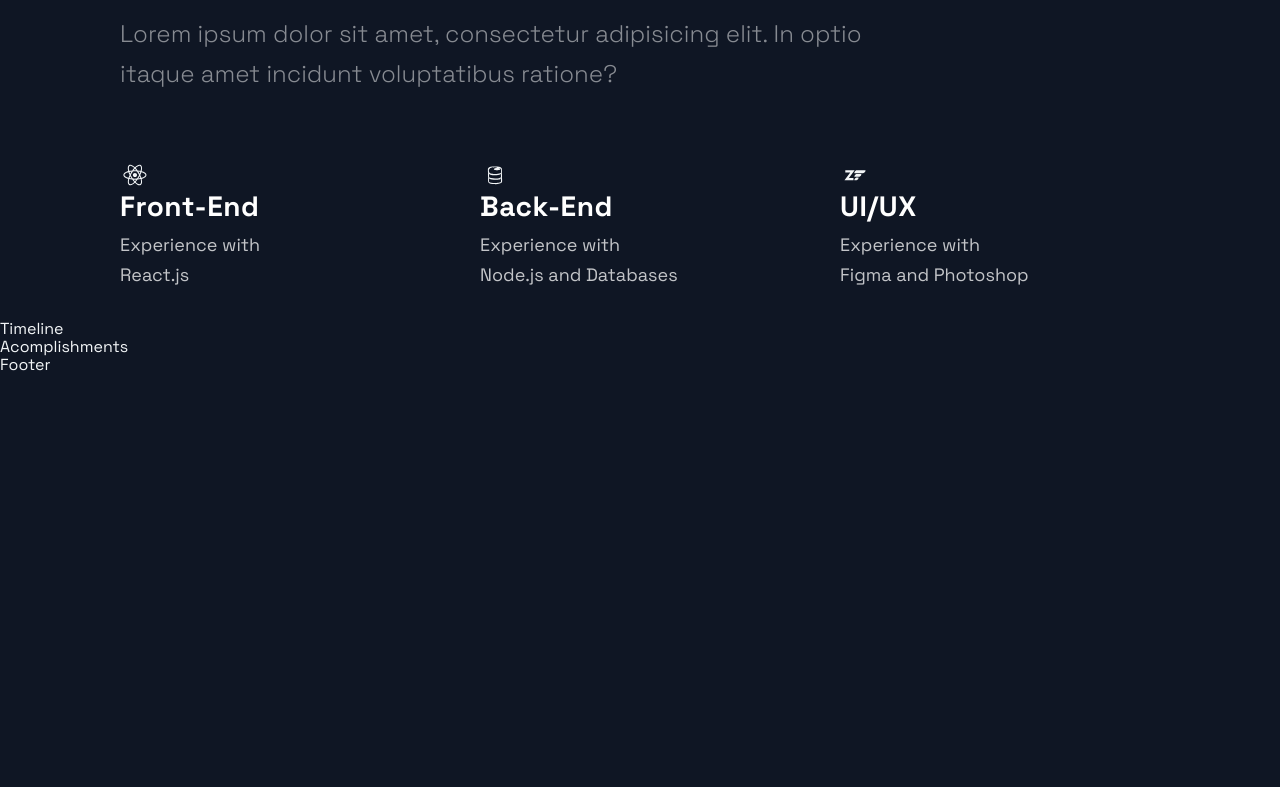
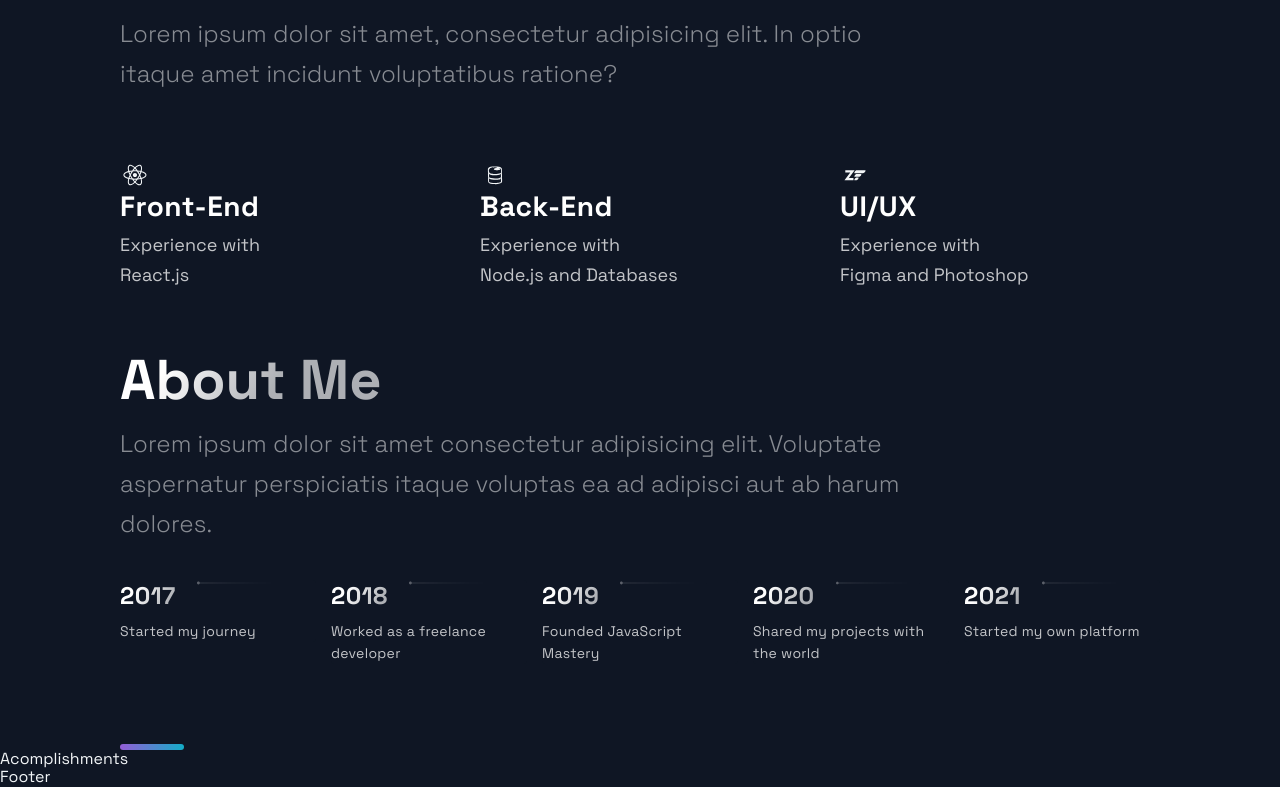
Before and after one commit to smirnovsky/Portfolio, a Next.js app: page / in a window 1280 px wide. Shown: the part 2349-3136 px from the top of the page. Before the commit the page ends 2724 px from the top, so only its background shows below. Built offline with nearby package versions, Linux system fonts and the light colour scheme.

Commit message:
finish Timline section

```diff
--- a/src/components/TimeLine/TimeLine.js
+++ b/src/components/TimeLine/TimeLine.js
@@ -7,45 +7,111 @@ import { TimeLineData } from '../../constants/constants';
 const TOTAL_CAROUSEL_COUNT = TimeLineData.length;
 
 const Timeline = () => {
-  // const [activeItem, setActiveItem] = useState(0);
-  // const carouselRef = useRef();
+  const [activeItem, setActiveItem] = useState(0);
+  const carouselRef = useRef();
 
-  // const scroll = (node, left) => {
-  //   return node.scrollTo({ left, behavior: 'smooth' });
-  // }
+  const scroll = (node, left) => {
+    return node.scrollTo({ left, behavior: 'smooth' });
+  }
 
-  // const handleClick = (e, i) => {
-  //   e.preventDefault();
+  const handleClick = (e, i) => {
+    e.preventDefault();
 
-  //   if (carouselRef.current) {
-  //     const scrollLeft = Math.floor(carouselRef.current.scrollWidth * 0.7 * (i / TimeLineData.length));
+    if (carouselRef.current) {
+      const scrollLeft = Math.floor(carouselRef.current.scrollWidth * 0.7 * (i / TimeLineData.length));
 
-  //     scroll(carouselRef.current, scrollLeft);
-  //   }
-  // }
+      scroll(carouselRef.current, scrollLeft);
+    }
+  }
 
-  // const handleScroll = () => {
-  //   if (carouselRef.current) {
-  //     const index = Math.round((carouselRef.current.scrollLeft / (carouselRef.current.scrollWidth * 0.7)) * TimeLineData.length);
+  const handleScroll = () => {
+    if (carouselRef.current) {
+      const index = Math.round((carouselRef.current.scrollLeft / (carouselRef.current.scrollWidth * 0.7)) * TimeLineData.length);
 
-  //     setActiveItem(index);
-  //   }
-  // }
+      setActiveItem(index);
+    }
+  }
 
-  // // snap back to beginning of scroll when window is resized
-  // // avoids a bug where content is covered up if coming from smaller screen
-  // useEffect(() => {
-  //   const handleResize = () => {
-  //     scroll(carouselRef.current, 0);
-  //   }
+  useEffect(() => {
+    const handleResize = () => {
+      scroll(carouselRef.current, 0);
+    }
 
-  //   window.addEventListener('resize', handleResize);
-  // }, []);
+    window.addEventListener('resize', handleResize);
+  }, []);
 
   return (
-    <div>
-      Timeline
-    </div>
+    <Section id='about'>
+      <SectionTitle>About Me</SectionTitle>
+      <SectionText>
+        Lorem ipsum dolor sit amet consectetur adipisicing elit. Voluptate aspernatur perspiciatis itaque voluptas ea ad adipisci aut ab harum dolores.
+      </SectionText>
+      <CarouselContainer ref={carouselRef} onScroll={handleScroll} >
+        <>
+          {TimeLineData.map((item, index) => (
+            <CarouselMobileScrollNode key={index} final={index === TOTAL_CAROUSEL_COUNT - 1}>
+              <CarouselItem
+                index={index}
+                id={`carousel__item-${index}`}
+                active={activeItem}
+                onClick={(e) => handleClick(e, index)}
+              >
+                <CarouselItemTitle>
+                  {item.year}
+                  <CarouselItemImg
+                    width="208"
+                    height="6"
+                    viewBox="0 0 208 6"
+                    fill="none"
+                    xmlns="http://www.w3.org/2000/svg">
+                    <path
+                      fill-rule="evenodd"
+                      clip-rule="evenodd"
+                      d="M2.5 5.5C3.88071 5.5 5 4.38071 5 3V3.5L208 3.50002V2.50002L5 2.5V3C5 1.61929 3.88071 0.5 2.5 0.5C1.11929 0.5 0 1.61929 0 3C0 4.38071 1.11929 5.5 2.5 5.5Z"
+                      fill="url(#paint0_linear)"
+                      fill-opacity="0.33"
+                    />
+                    <defs>
+                      <linearGradient
+                        id="paint0_linear"
+                        x1="-4.30412e-10"
+                        y1="0.5"
+                        x2="208"
+                        y2="0.500295"
+                        gradientUnits="userSpaceOnUse">
+                        <stop stop-color="white" />
+                        <stop
+                          offset="0.79478"
+                          stop-color="white"
+                          stop-opacity="0"
+                        />
+                      </linearGradient>
+                    </defs>
+                  </CarouselItemImg>
+                </CarouselItemTitle>
+                <CarouselItemText>
+                  {item.text}
+                </CarouselItemText>
+              </CarouselItem>
+            </CarouselMobileScrollNode>
+          ))}
+        </>
+      </CarouselContainer>
+      <CarouselButtons>
+        {TimeLineData.map((item, index) => (
+          <CarouselButton
+            key={index}
+            index={index}
+            active={activeItem}
+            onClick={(e) => handleClick(e, index)}
+            type='button'
+          >
+            <CarouselButtonDot active={activeItem} />
+          </CarouselButton>
+        ))}
+      </CarouselButtons>
+      <SectionDivider />
+    </Section>
   );
 };
 
```
